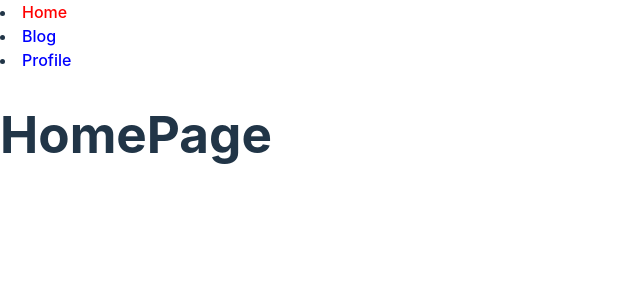
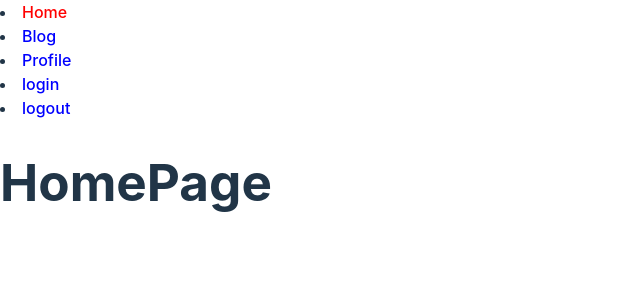
Before and after one commit to wildchamo/react-router, a React (Vite) app: page / in a window 1280 px wide. Shown: the top 300 px of the page, without its empty margins (0-640 px from the left). Built offline with nearby package versions, Linux system fonts and the light colour scheme.

Commit message:
extraemos los datos de un formulario

```diff
--- a/src/App.jsx
+++ b/src/App.jsx
@@ -5,6 +5,8 @@ import HomePage from "../HomePage";
 import Menu from "./Menu";
 import Blog from "./Blog";
 import BlogPost from "./BlogPost";
+import LoginPage from "./LoginPage";
+import LogOutPage from "./LogOutPage.jsx";
 
 // /#/path
 
@@ -20,6 +22,9 @@ function App() {
             <Route path=":slug" element={<BlogPost />} />
           </Route>
 
+          <Route path="/login" element={<LoginPage/>}/>
+          <Route path="/logout" element={<LogOutPage/>}/>
+
           <Route path="*" element={<p>Not Found.</p>} />
         </Routes>
       </HashRouter>
--- /dev/null
+++ b/src/LogOutPage.jsx
@@ -0,0 +1,9 @@
+import React from 'react'
+
+function LogOutPage() {
+  return (
+    <div>LogOutPage</div>
+  )
+}
+
+export default LogOutPage
--- /dev/null
+++ b/src/LoginPage.jsx
@@ -0,0 +1,23 @@
+import React from "react";
+
+function LoginPage() {
+  const [username, setUsername] = React.useState("");
+
+  const login = (e) => {
+    e.preventDefault();
+    console.log(username);
+  };
+
+  return (
+    <>
+      <h1>Login</h1>
+      <form onSubmit={login}>
+        <label htmlFor="">Escribe tu nombre de usuario</label>
+        <input value={username} onChange={(e) => setUsername(e.target.value)} />
+        <button type="submit">Login</button>
+      </form>
+    </>
+  );
+}
+
+export default LoginPage;
--- a/src/Menu.jsx
+++ b/src/Menu.jsx
@@ -18,6 +18,16 @@ function Menu() {
       to: "/profile",
       text: "Profile",
     },
+    {
+      id: 4,
+      to: "/login",
+      text: "login",
+    },
+    {
+      id: 5,
+      to: "/logout",
+      text: "logout",
+    },
   ];
   return (
     <nav>
@@ -31,30 +41,6 @@ function Menu() {
           </NavLink>
         </li>
       ))}
-      {/* <ul>
-        <li>
-          <Link to="/">Home</Link>
-        </li>
-        <li>
-          <Link to="/blog">Blog</Link>
-        </li>
-      </ul> */}
-      {/* <li>
-        <NavLink
-          style={({ isActive }) => ({ color: isActive ? "red" : "blue" })}
-          to="/"
-        >
-          Home
-        </NavLink>
-      </li>
-      <li>
-        <NavLink
-          style={({ isActive }) => ({ color: isActive ? "red" : "blue" })}
-          to="/blog"
-        >
-          Blog
-        </NavLink>
-      </li> */}
     </nav>
   );
 }
```
